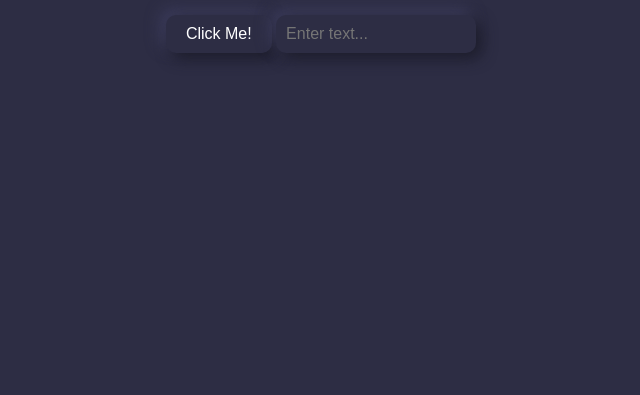
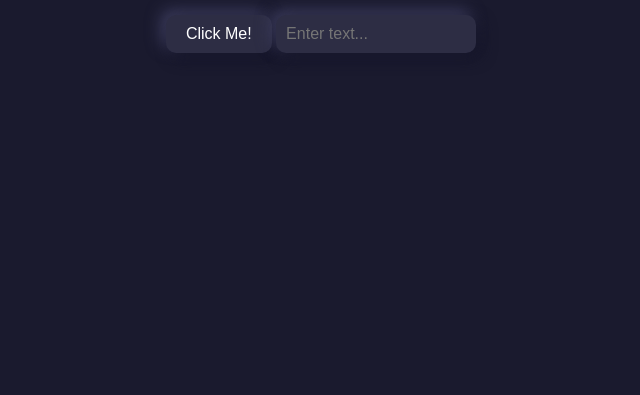
Before and after one commit to andriy8800555355/roflboy2009.github.io, a plain HTML site: page index.html in a window 1280 px wide. Shown: the part 405-800 px from the top of the page, without its empty margins (319-959 px from the left). Drawn offline with Linux system fonts and the light colour scheme.

Commit message:
Update index.html

```diff
--- a/index.html
+++ b/index.html
@@ -6,7 +6,7 @@
     <title>Neomorphism Design</title>
     <style>
         body {
-            background-color: #2d2d44;
+            background-color: #1a1a2e; /* Darker background */
             color: #fff;
             font-family: Arial, sans-serif;
             display: flex;
@@ -27,7 +27,7 @@
         .neomorph-btn, .neomorph-input {
             background: #2d2d44;
             border-radius: 10px;
-            box-shadow: 5px 5px 15px #1b1b28, -5px -5px 15px #3f3f60;
+            box-shadow: 5px 5px 15px #141428, -5px -5px 15px #3f3f60;
             border: none;
             color: #fff;
             padding: 10px 20px;
@@ -37,7 +37,7 @@
         }
 
         .neomorph-btn:hover, .neomorph-input:focus {
-            box-shadow: inset 5px 5px 15px #1b1b28, inset -5px -5px 15px #3f3f60;
+            box-shadow: inset 5px 5px 15px #141428, inset -5px -5px 15px #3f3f60;
             outline: none;
         }
 
@@ -48,7 +48,7 @@
         }
 
         .neomorph-btn:active {
-            box-shadow: inset 5px 5px 15px #1b1b28, inset -5px -5px 15px #3f3f60;
+            box-shadow: inset 5px 5px 15px #141428, inset -5px -5px 15px #3f3f60;
         }
     </style>
 </head>
```
